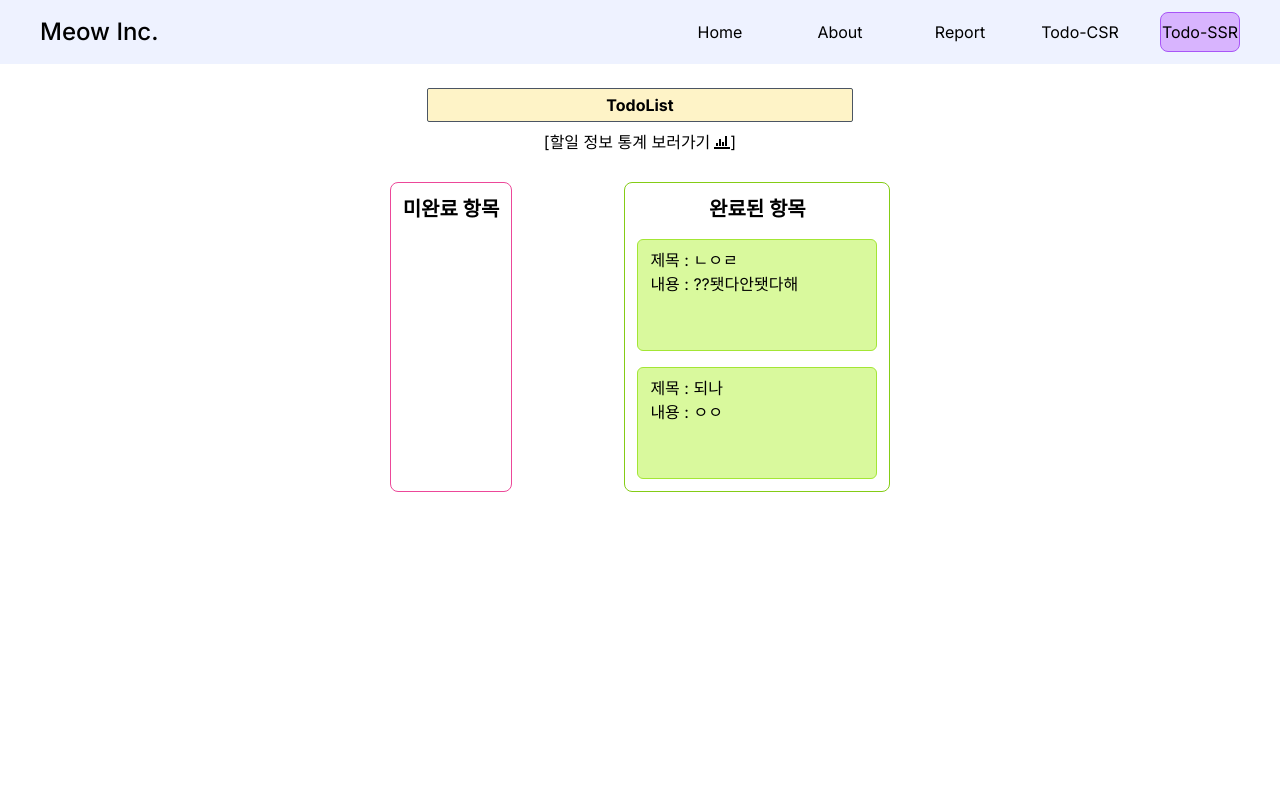
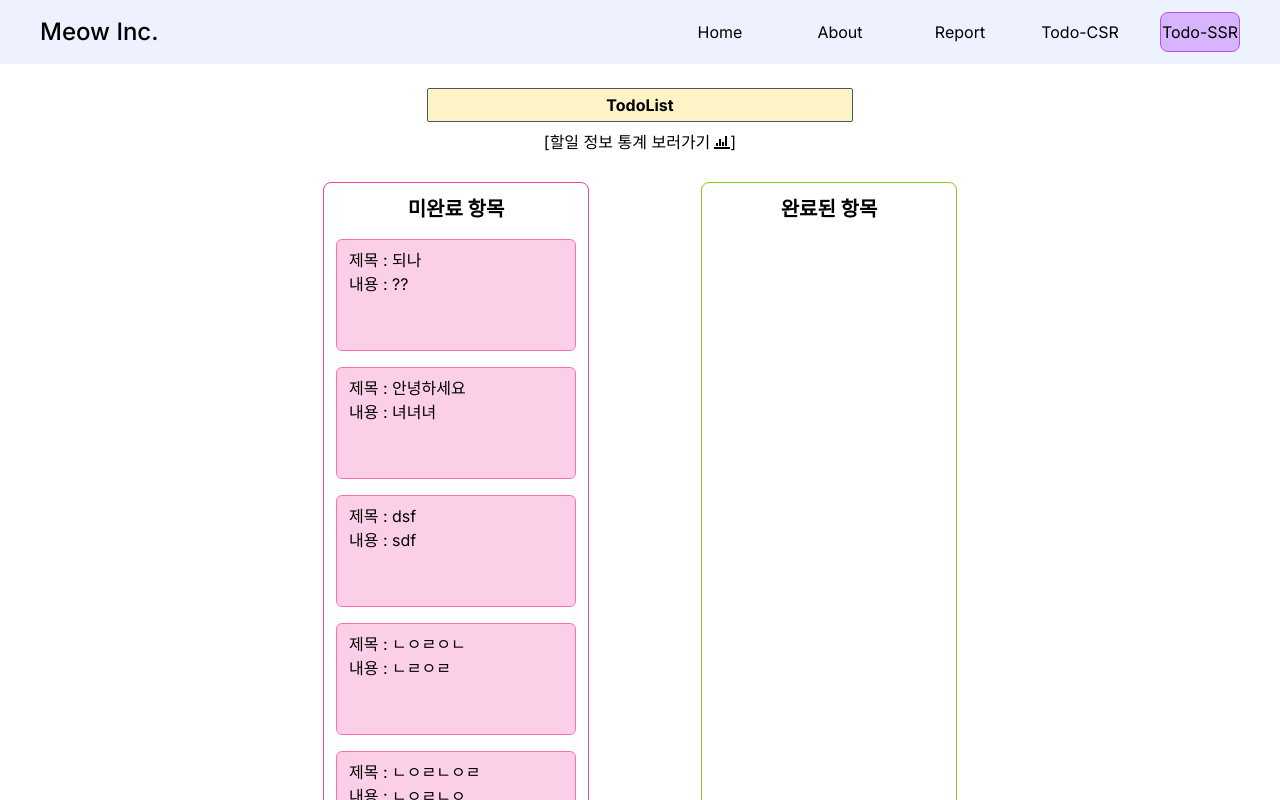
Before and after one commit to seopport/NextTasker, a Next.js app: page /todo-ssr in a window 1280 px wide. Shown: the top 800 px of the page. Built offline with nearby package versions, Linux system fonts and the light colour scheme; data requests are answered from the project's data file.

Commit message:
[fix] 필요없는 코드 정리

```diff
--- a/db.json
+++ b/db.json
@@ -6,16 +6,52 @@
   },
   "todos": [
     {
-      "id": "b27c",
-      "title": "ㄴㅇㄹ",
-      "contents": "??됏다안됏다해",
-      "isDone": true
+      "id": "1682",
+      "title": "되나",
+      "contents": "??",
+      "isDone": false
     },
     {
-      "id": "1682",
-      "title": "되나",
+      "id": "9207",
+      "title": "안녕하세요",
+      "contents": "녀녀녀",
+      "isDone": false
+    },
+    {
+      "id": "b044",
+      "title": "dsf",
+      "contents": "sdf",
+      "isDone": false
+    },
+    {
+      "id": "e6fd",
+      "title": "ㄴㅇㄹㅇㄴ",
+      "contents": "ㄴㄹㅇㄹ",
+      "isDone": false
+    },
+    {
+      "id": "9519",
+      "title": "ㄴㅇㄹㄴㅇㄹ",
+      "contents": "ㄴㅇㄹㄴㅇ",
+      "isDone": false
+    },
+    {
+      "id": "a6fc",
+      "title": "ㅇㅇ",
       "contents": "ㅇㅇ",
-      "isDone": true
+      "isDone": false
+    },
+    {
+      "id": "5ba6",
+      "title": "ㄴㅇㄹ",
+      "contents": "ㅇㄴㄹ",
+      "isDone": false
+    },
+    {
+      "id": "8864",
+      "title": "ㅂㅂㅂ",
+      "contents": "ㅂㅂㅂ",
+      "isDone": false
     }
   ]
 }
--- a/src/app/about/page.tsx
+++ b/src/app/about/page.tsx
@@ -1,7 +1,6 @@
 import { CompanyInfo } from '@/types';
 import Image from 'next/image';
 import React from 'react';
-import { Bounce, toast } from 'react-toastify';
 
 const aboutPage = async () => {
   const response = await fetch('http://localhost:3000/api/company', {
@@ -9,7 +8,6 @@ const aboutPage = async () => {
   });
   const { companyInfo, message, status }: { status: number; companyInfo: CompanyInfo; message: string } =
     await response.json();
-  console.log(companyInfo, message, status);
 
   return (
     <div className=''>
--- a/src/app/api/company/route.ts
+++ b/src/app/api/company/route.ts
@@ -1,5 +1,4 @@
 import { CompanyInfo } from '@/types';
-import { NextApiRequest, NextApiResponse } from 'next';
 
 export async function GET(request: Request) {
   const response = await fetch('http://localhost:4000/companyInfo');
@@ -14,5 +13,7 @@ export async function GET(request: Request) {
     );
   }
 
+  console.log(Response.json({ companyInfo, message: '데이터 가져오기 성공', status: 201 }));
+
   return Response.json({ companyInfo, message: '데이터 가져오기 성공', status: 201 });
 }
--- a/src/app/api/todos/[id]/route.ts
+++ b/src/app/api/todos/[id]/route.ts
@@ -1,6 +1,4 @@
 import { Todo } from '@/types';
-import { NextApiRequest, NextApiResponse } from 'next';
-import { NextRequest } from 'next/server';
 
 export async function PATCH(request: Request, { params }: { params: { id: Todo['id'] } }) {
   const { contents, isDone }: { contents: Todo['contents']; isDone: Todo['isDone'] } = await request.json();
--- a/src/app/api/todos/route.ts
+++ b/src/app/api/todos/route.ts
@@ -1,5 +1,4 @@
 import { Todo } from '@/types';
-import { NextApiRequest, NextApiResponse } from 'next';
 
 export async function GET(request: Request) {
   const response = await fetch('http://localhost:4000/todos');
@@ -13,8 +12,6 @@ export async function GET(request: Request) {
       }
     );
   }
-
-  console.log('여긴찍히나?');
 
   return Response.json({
     todos,
--- a/src/app/home/page.tsx
+++ b/src/app/home/page.tsx
@@ -8,7 +8,6 @@ const homePage = async () => {
   });
   const { companyInfo, message, status }: { status: number; companyInfo: CompanyInfo; message: string } =
     await response.json();
-  console.log(companyInfo, message, status);
 
   return (
     <div className='min-h-screen flex flex-col justify-center items-center'>
--- a/src/app/todo-ssr/page.tsx
+++ b/src/app/todo-ssr/page.tsx
@@ -1,4 +1,3 @@
-import { Todo } from '@/types';
 import { ImStatsBars } from 'react-icons/im';
 import React from 'react';
 import TodoTaskSSR from '@/components/TodoTaskSSR';
@@ -10,8 +9,6 @@ const TodoSSRPage = async () => {
     cache: 'no-cache',
   });
   const { todos } = await response.json();
-
-  //탠스택쿼리?
 
   return (
     <div className='relative flex flex-col items-center'>
--- a/src/components/TodoTaskSSR.tsx
+++ b/src/components/TodoTaskSSR.tsx
@@ -6,7 +6,7 @@ const TodoTaskSSR = ({ todos, isDone }: { todos: Todo[] | undefined; isDone: boo
     <div
       className={`flex flex-col items-center border border-solid ${
         isDone ? 'border-lime-500' : 'border-pink-500'
-      } rounded-lg p-3`}
+      } rounded-lg p-3 min-w-64`}
     >
       <div className='font-bold text-xl'>{isDone ? '완료된 항목' : '미완료 항목'}</div>
       {todos
--- a/src/hooks/fetchTodos.ts
+++ b/src/hooks/fetchTodos.ts
@@ -31,8 +31,6 @@ export const modifyTodo = async ({
   targetTodo: Todo | undefined;
   isDone: Todo['isDone'] | undefined;
 }) => {
-  console.log('modifyTodo 실행');
-
   const response = await fetch(`http://localhost:3000/api/todos/${targetTodo?.id}`, {
     method: 'PATCH',
     body: JSON.stringify({ contents: modifyContent, isDone: isDone }),
```
Also changed, not shown: src/app/report/page.tsx (+0 -8 lines), src/app/todo-csr/page.tsx (+0 -44 lines).
